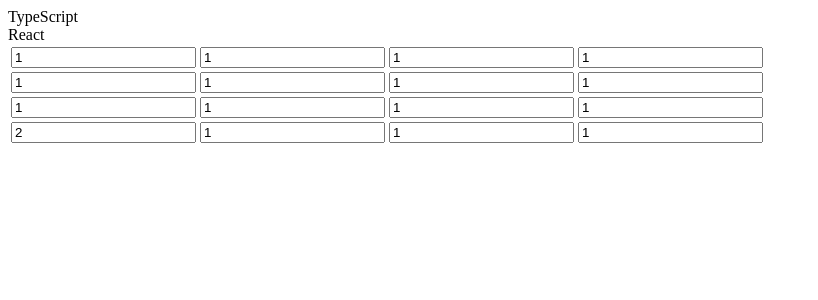
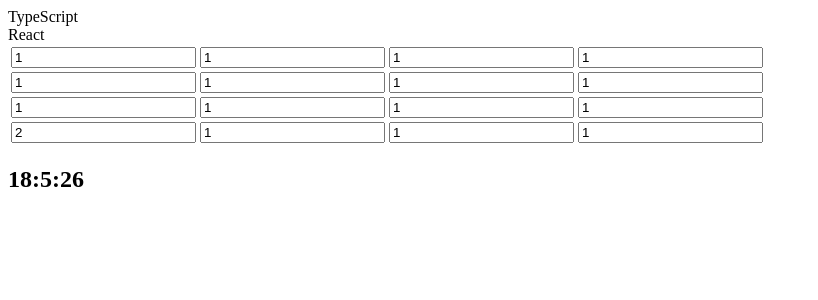
Before and after one commit to mikebasdeo/MyLo_MobxLearning, a React app: page / in a window 1280 px wide. Shown: the top 300 px of the page, without its empty margins (0-818 px from the left). Built offline with nearby package versions, Linux system fonts and the light colour scheme.

Commit message:
Clock Functional MobX example

```diff
--- /dev/null
+++ b/src/app/Clock.tsx
@@ -0,0 +1,27 @@
+// Functional Based TypeScript Mobx Example
+
+import React, { Component } from 'react';
+import { observer } from 'mobx-react'
+import { observable, computed, action } from 'mobx'
+
+let time = observable({
+    value: new Date()
+})
+
+setInterval(() => {
+    time.value = new Date()
+}, 1000)
+
+export const Clock = observer(() => {
+    const hours = time.value.getHours()
+    const minutes = time.value.getMinutes()
+    const seconds = time.value.getSeconds()
+
+    return(
+        <div>
+            <h2>
+                {`${hours}:${minutes}:${seconds}`}
+            </h2>
+        </div>
+    )
+})
--- a/src/app/app.tsx
+++ b/src/app/app.tsx
@@ -1,6 +1,7 @@
 import * as React from 'react';
 import * as ReactDOM from 'react-dom';
 import Sheet from './Sheet'
+import { Clock } from './Clock'
 
 const Hello: React.FunctionComponent<{ compiler: string, framework: string }> = (props) => {
   return (
@@ -8,6 +9,7 @@ const Hello: React.FunctionComponent<{ compiler: string, framework: string }> =
       <div>{props.compiler}</div>
       <div>{props.framework}</div>
       <Sheet />
+      <Clock />
     </div>
   );
 }
```
